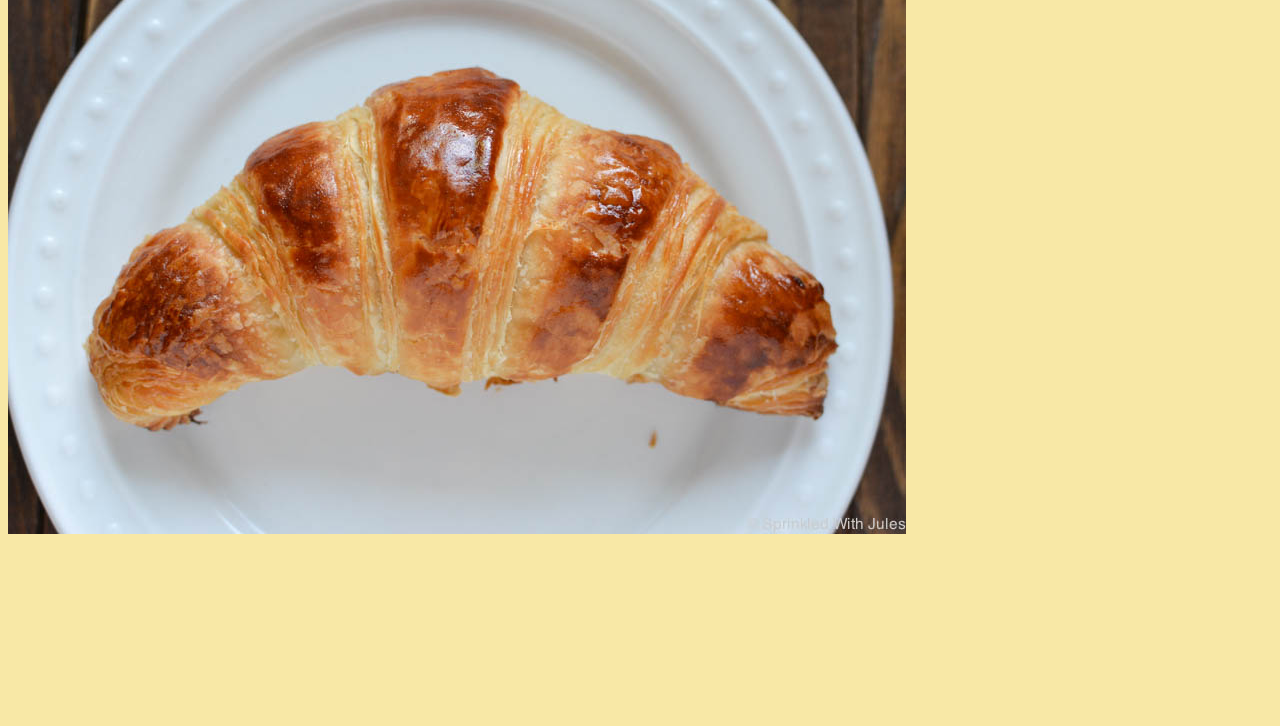
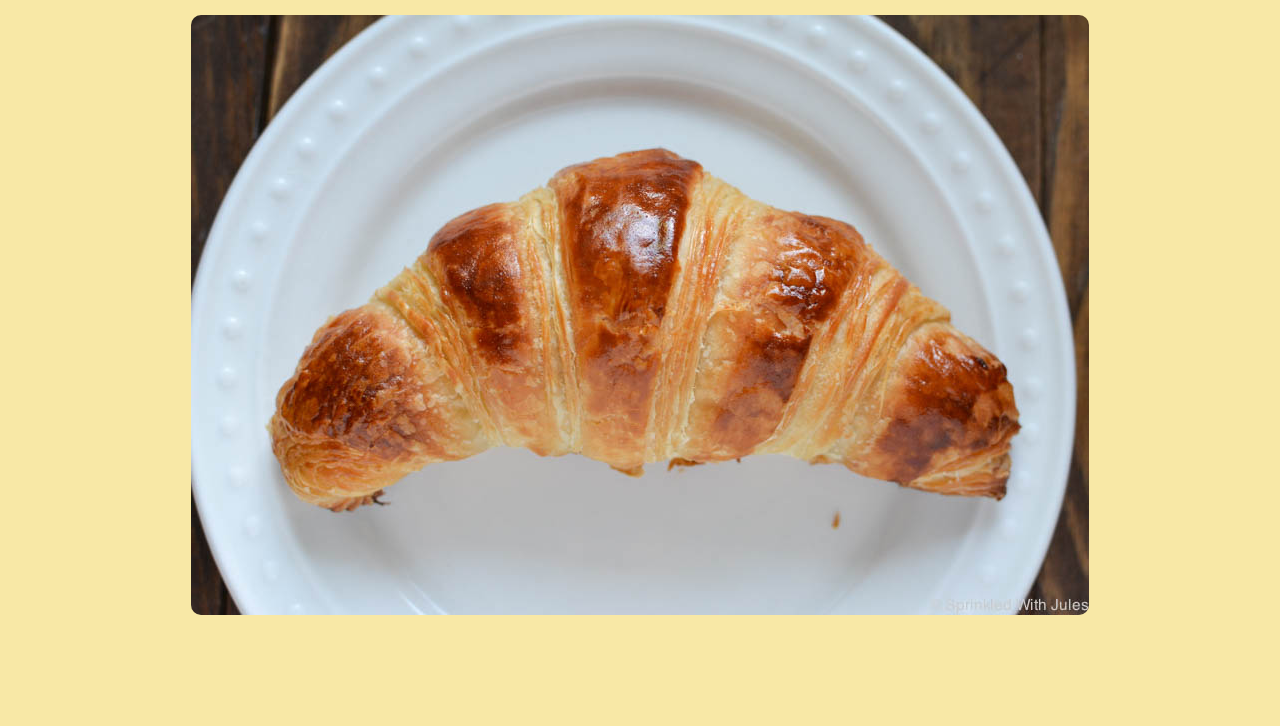
Before and after one commit to 66Meg20/Homework-challenge, a plain HTML site: page photo.html in a window 1280 px wide. Shown: the part 74-800 px from the top of the page. Drawn offline with Linux system fonts and the light colour scheme.

Commit message:
added css to the photo.html

```diff
--- a/css/style.css
+++ b/css/style.css
@@ -15,3 +15,9 @@ footer a {
   margin: 0 10px;
   color: green;
 }
+.croissant-photo {
+  max-width: 100%;
+  border-radius: 10px;
+  display: block;
+  margin: 30px auto;
+}
--- a/photo.html
+++ b/photo.html
@@ -8,6 +8,11 @@
     <title>Document</title>
   </head>
   <body>
-    <img src="/images/croissant.jpg" alt="picture of a croissant" />
+    <h1>🥐 A picture of a croissant</h1>
+    <img
+      src="/images/croissant.jpg"
+      alt="picture of a croissant"
+      class="croissant-photo"
+    />
   </body>
 </html>
```
